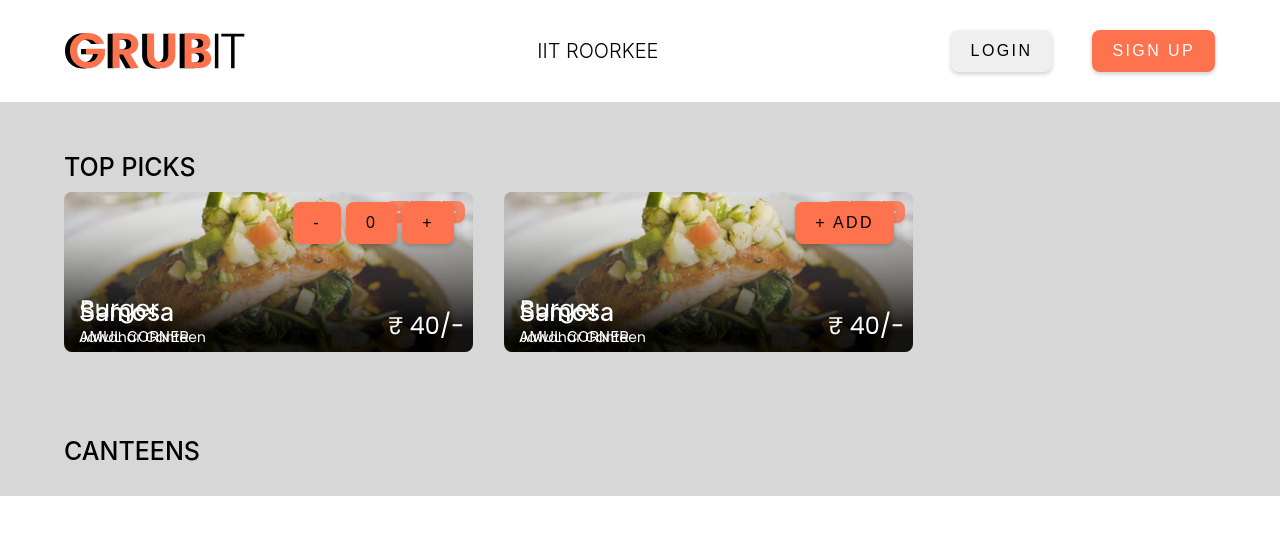
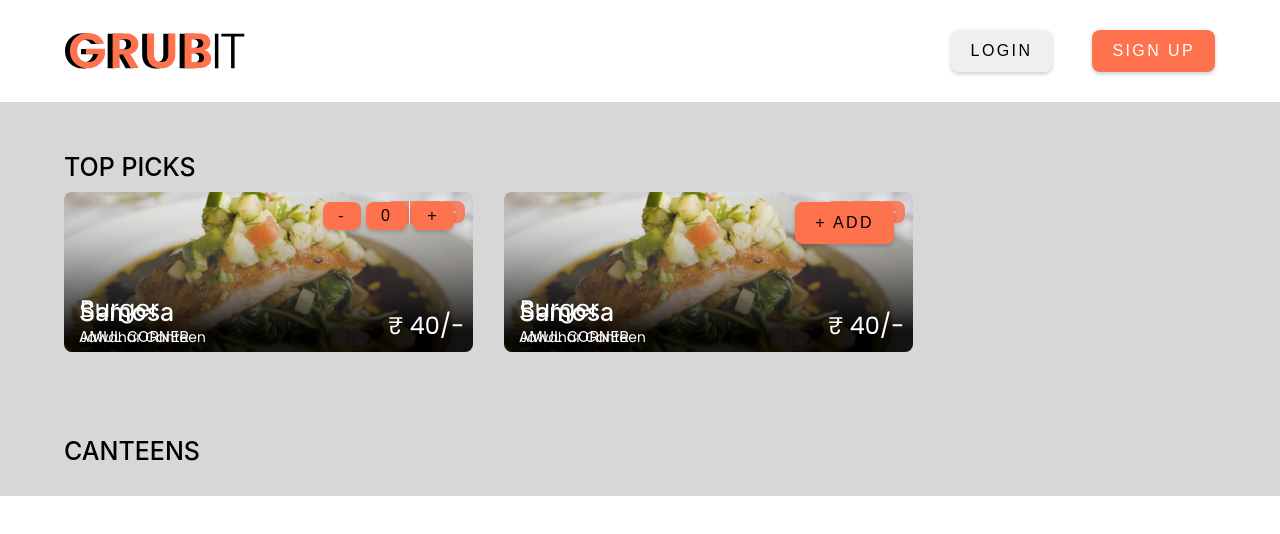
Before and after one commit to Harshsharma916/CanteenApp, a React (Create React App) app: page /foodlist in a window 1280 px wide. Shown: the top 534 px of the page. Built offline with nearby package versions, Linux system fonts and the light colour scheme; what reduxsauce would draw is missing.

Commit message:
login bug fix

```diff
--- /dev/null
+++ b/src/Components/Counter/index.js
@@ -0,0 +1,44 @@
+import { useState } from "react";
+import styled from "styled-components";
+import { Button } from "../ExportStyles";
+
+const Counterdiv = styled.div`
+  display: flex;
+  gap: 5px;
+  position: absolute;
+  top: 10px;
+  right: 10px;
+  z-index: 1;
+`;
+
+const Counterbutton = styled(Button)`
+    padding: 5px 15px;
+`
+
+const Counter = () => {
+  const [count, setCount] = useState(0);
+  return (
+    <Counterdiv className="counter">
+      <Counterbutton
+        bg="#FE724D"
+        onClick={() =>
+          setCount((prev) => {
+            if (count == 0) {
+              return 0;
+            } else {
+              return prev - 1;
+            }
+          })
+        }
+      >
+        -
+      </Counterbutton>
+      <Counterbutton bg="#FE724D">{count}</Counterbutton>
+      <Counterbutton bg="#FE724D" onClick={() => setCount((prev) => prev + 1)}>
+        +
+      </Counterbutton>
+    </Counterdiv>
+  );
+};
+
+export default Counter;
--- a/src/Components/FoodCard/index.js
+++ b/src/Components/FoodCard/index.js
@@ -1,4 +1,5 @@
 import styled from "styled-components";
+import Counter from "../Counter";
 import { Button, Text } from "../ExportStyles";
 
 const Carddiv = styled.div`
@@ -44,26 +45,7 @@ const Card = ({ data, count, setCounter, add, setAdd }) => {
     <Carddiv>
       <img src={data.imgSrc} />
       {add ? (
-        <div className="counter">
-          <Button
-            bg="#FE724D"
-            onClick={() =>
-              setCounter((prev) => {
-                if (count == 0) {
-                  return 0;
-                } else {
-                  return prev - 1;
-                }
-              })
-            }
-          >
-            -
-          </Button>
-          <Button bg="#FE724D">{count}</Button>
-          <Button bg="#FE724D" onClick={() => setCounter((prev) => prev + 1)}>
-            +
-          </Button>
-        </div>
+        <Counter/>
       ) : (
         <Button className="add" bg="#FE724D" onClick={() => setAdd(data.id)}>
           + Add
--- a/src/Containers/Foodlist/index.js
+++ b/src/Containers/Foodlist/index.js
@@ -91,7 +91,7 @@ const FoodList = () => {
   // const canteens = [{ id: 0, name: "AMUL CORNER", imgSrc: fooditem }];
   return (
     <>
-      <Header college='IIT ROORKEE'/>
+      <Header college={''}/>
       <Wrapper>
         <Toppickdiv>
           <div className="toppick-header">
--- a/src/Containers/Homepage/index.js
+++ b/src/Containers/Homepage/index.js
@@ -142,6 +142,7 @@ const Homepage = () => {
         "https://grub-it.herokuapp.com/api/v1/college/name"
       );
       if (response.data.status == "success") {
+				console.log(response?.data?.data.college)
         dispatch({ type: "collegelist", data: response?.data?.data.college });
       }
     }
@@ -160,9 +161,10 @@ const Homepage = () => {
     const response = await AxiosGet(
       `https://grub-it.herokuapp.com/api/v1/canteen/${college_id}`
     );
-    if (response.data.status) {
+    if (response.data.status == "success") {
       console.log(response.data.data.canteen, "SUBMIT COLLEGE ID");
-      dispatch({ type: "canteenData", data: response?.data?.data.canteen });
+      dispatch({ type: "canteenData", data: response?.data?.data.canteen});
+			navigate('/foodlist')
     }
   };
 
```
